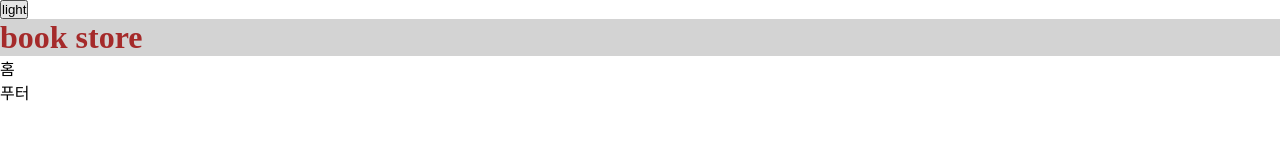
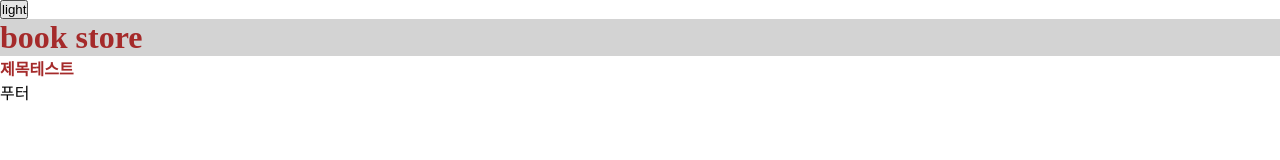
Before and after one commit to play3step/bookstore-clone-ts, a React (Create React App) app: page / in a window 1280 px wide. Shown: the top 160 px of the page. Built offline with nearby package versions, Linux system fonts and the light colour scheme.

Commit message:
feat: 제목 컴포넌트 만들어 보기

```diff
--- /dev/null
+++ b/src/components/common/Title.tsx
@@ -0,0 +1,24 @@
+import styled from "styled-components";
+import { ColorKey, HeadingSize } from "../../style/theme";
+
+interface Props {
+  children: React.ReactNode;
+  size: HeadingSize;
+  color?: ColorKey;
+}
+
+const Title = ({ children, size, color }: Props) => {
+  return (
+    <TitleStyle size={size} color={color}>
+      {children}
+    </TitleStyle>
+  );
+};
+
+const TitleStyle = styled.h1<Omit<Props, "children">>`
+  font-size: ${({ theme, size }) => theme.heading[size].fontSize};
+  color: ${({ theme, color }) =>
+    color ? theme.colors[color] : theme.colors.primary};
+`;
+
+export default Title;
--- a/src/pages/Home.tsx
+++ b/src/pages/Home.tsx
@@ -1,5 +1,11 @@
+import Title from "../components/common/Title";
+
 const Home = () => {
-  return <div>홈</div>;
+  return (
+    <div>
+      <Title size="small">제목테스트</Title>
+    </div>
+  );
 };
 
 export default Home;
--- a/src/style/theme.ts
+++ b/src/style/theme.ts
@@ -1,5 +1,8 @@
 export type ThemeName = "light" | "dark";
-type ColorKey = "primary" | "background" | "secondary" | "third";
+
+export type HeadingSize = "large" | "medium" | "small";
+
+export type ColorKey = "primary" | "background" | "secondary" | "third";
 
 interface theme {
   name: ThemeName;
@@ -7,6 +10,11 @@ interface theme {
     // primary: string;
     // background: string;
     [key in ColorKey]: string;
+  };
+  heading: {
+    [key in HeadingSize]: {
+      fontSize: string;
+    };
   };
 }
 
@@ -18,9 +26,21 @@ export const light: theme = {
     secondary: "blue",
     third: "green",
   },
+  heading: {
+    large: {
+      fontSize: "2rem",
+    },
+    medium: {
+      fontSize: "1.5rem",
+    },
+    small: {
+      fontSize: "1rem",
+    },
+  },
 };
 
 export const dark: theme = {
+  ...light,
   name: "dark",
   colors: {
     primary: "white",
```
Also changed, not shown: 1 other file (tests, documents, lock files or other folders).
